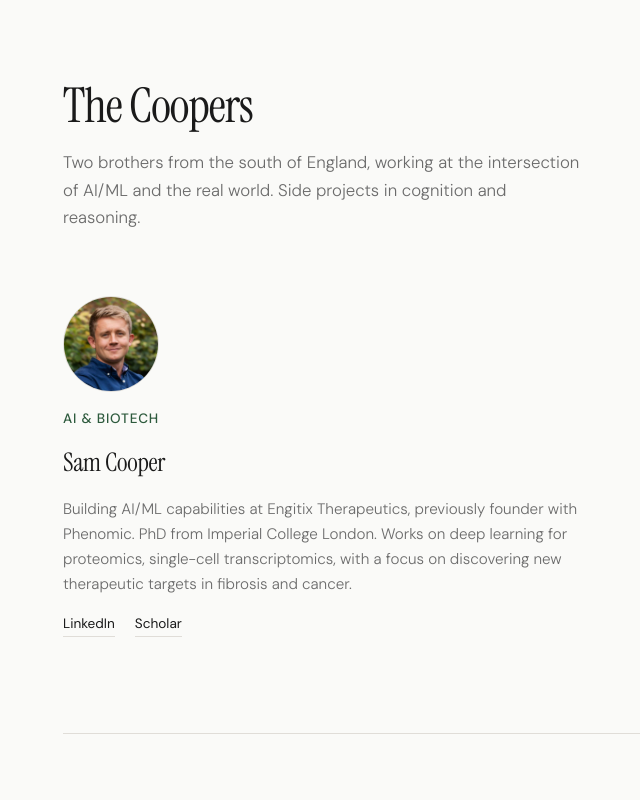
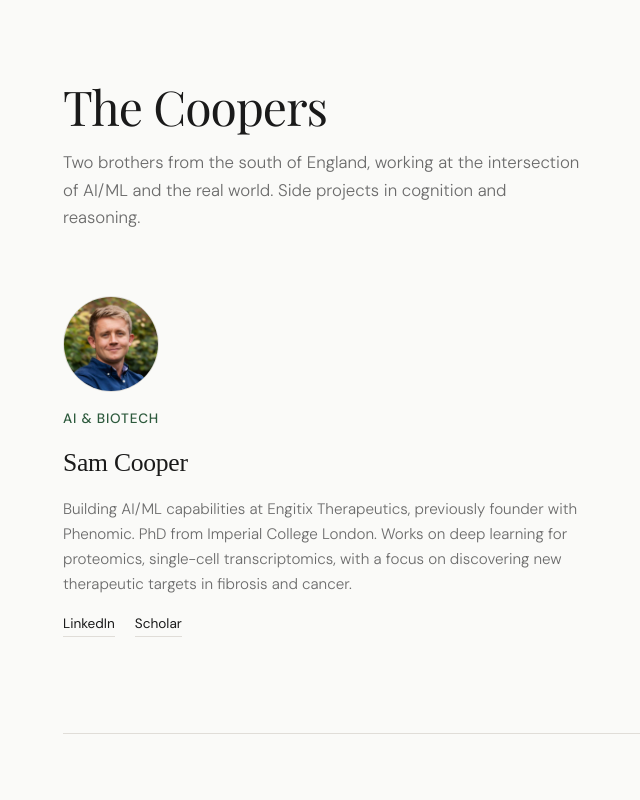
Before and after one commit to samocooper/samocooper.github.io, a plain HTML site: page index.html in a window 1280 px wide. Shown: the top 800 px of the page, without its empty margins (241-881 px from the left). Drawn offline with nearby package versions, Linux system fonts and the light colour scheme.

Commit message:
Update index.html

```diff
--- a/index.html
+++ b/index.html
@@ -5,7 +5,7 @@
   <meta name="viewport" content="width=device-width, initial-scale=1.0">
   <title>The Coopers</title>
   <link rel="preconnect" href="https://fonts.googleapis.com">
-  <link href="https://fonts.googleapis.com/css2?family=Instrument+Serif:ital@0;1&family=DM+Sans:wght@300;400;500&display=swap" rel="stylesheet">
+  <link href="https://fonts.googleapis.com/css2?family=Playfair+Display:wght@400;500;600;700&family=DM+Sans:wght@300;400;500&display=swap" rel="stylesheet">
   <style>
     :root {
       --bg: #FAFAF8;
@@ -38,7 +38,7 @@
     }
 
     h1 {
-      font-family: 'Instrument Serif', serif;
+      font-family: 'Playfair Display', serif;
       font-weight: 400;
       font-size: 3rem;
       letter-spacing: -0.02em;
```
